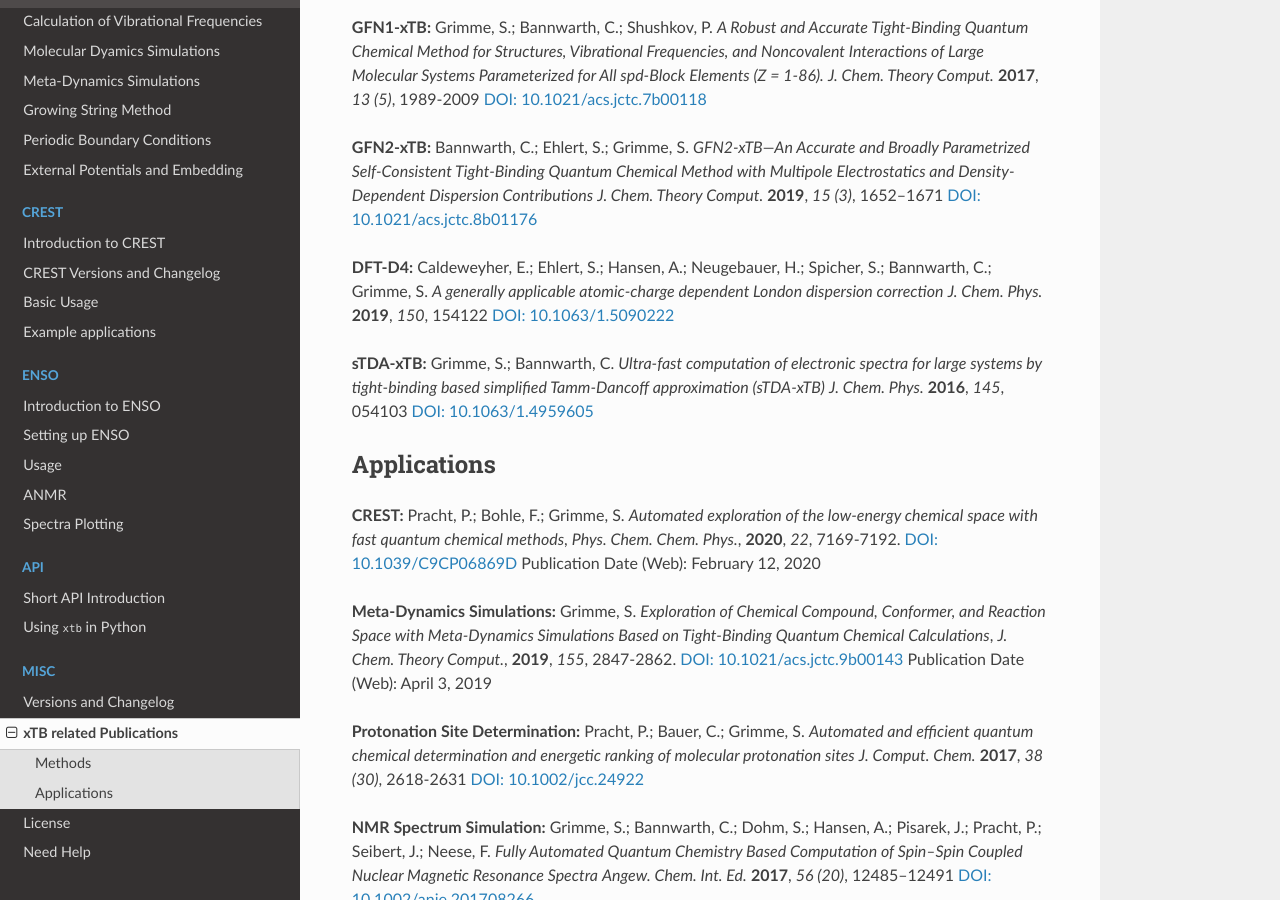
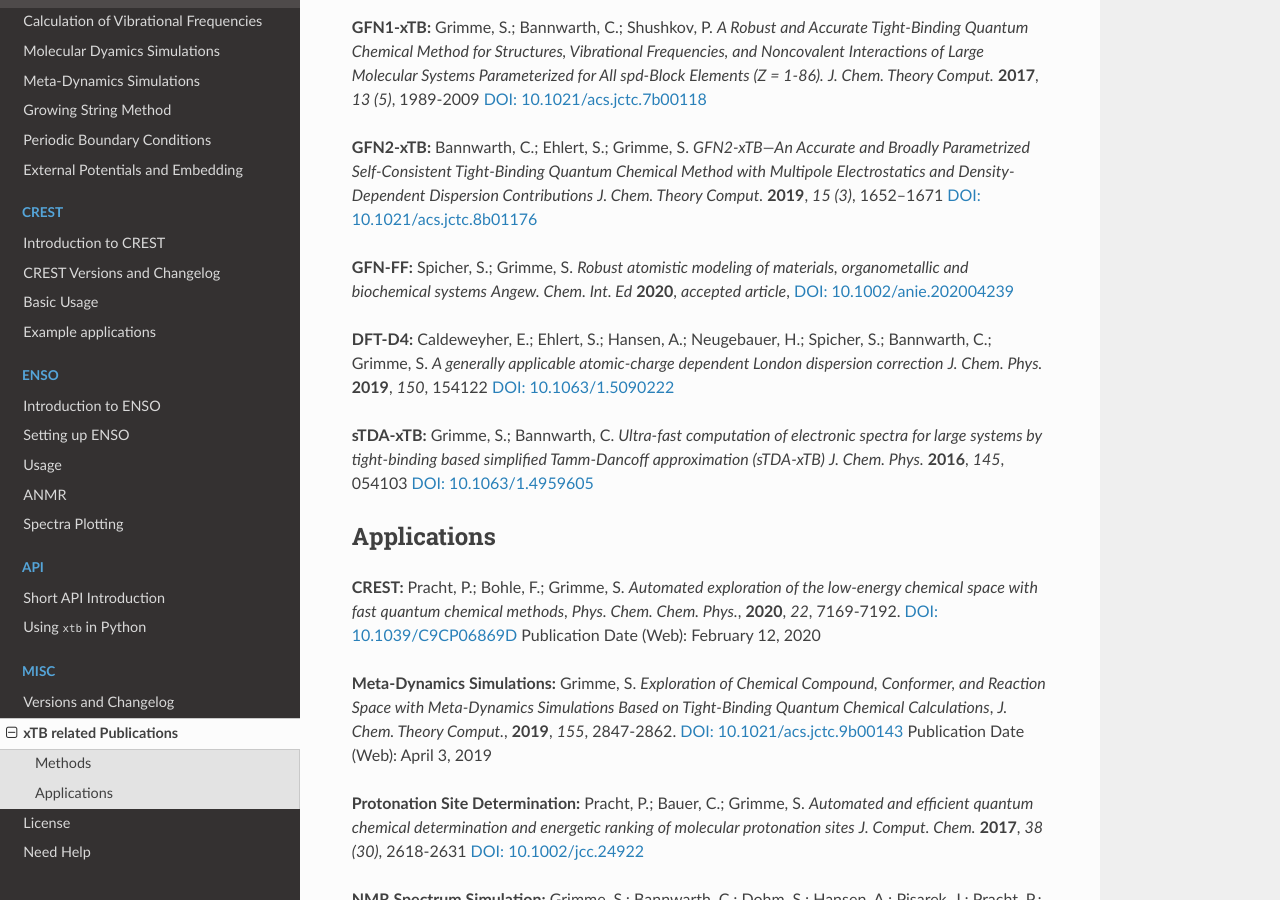
Before and after one commit to grimme-lab/xtb_docs, a Sphinx documentation site: the page built from source/xtbrelatedrefs.rst, in a window 1280 px wide and 900 px high, scrolled down 332 px. Built offline with Sphinx 7.4.7 and the Read the Docs theme 2.0.0, drawn with Linux system fonts in a browser that asks for light colours.

Commit message:
Update xtbrelatedrefs.rst

```diff
--- a/source/xtbrelatedrefs.rst
+++ b/source/xtbrelatedrefs.rst
@@ -21,6 +21,9 @@ of Large Molecular Systems Parameterized for All spd-Block Elements (Z = 1-86).*
 Self-Consistent Tight-Binding Quantum Chemical Method with Multipole Electrostatics and
 Density-Dependent Dispersion Contributions* *J. Chem. Theory Comput.* **2019**, *15 (3)*, 1652–1671
 `DOI: 10.1021/acs.jctc.8b01176 <https://pubs.acs.org/doi/10.1021/acs.jctc.8b01176>`_
+
+**GFN-FF:** Spicher, S.; Grimme, S. *Robust atomistic modeling of materials, organometallic and biochemical systems* *Angew. Chem. Int. Ed* **2020**, *accepted article*,
+`DOI: 10.1002/anie.202004239 <https://onlinelibrary.wiley.com/doi/abs/10.1002/anie.202004239>`_
 
 **DFT-D4:** Caldeweyher, E.; Ehlert, S.; Hansen, A.; Neugebauer, H.; Spicher, S.; Bannwarth, C.; Grimme, S.
 *A generally applicable atomic-charge dependent London dispersion correction* *J. Chem. Phys.* **2019**, *150*, 154122
```
